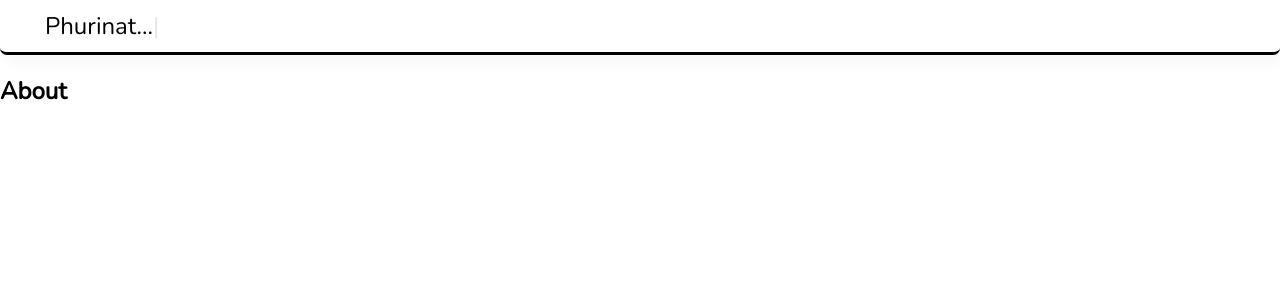
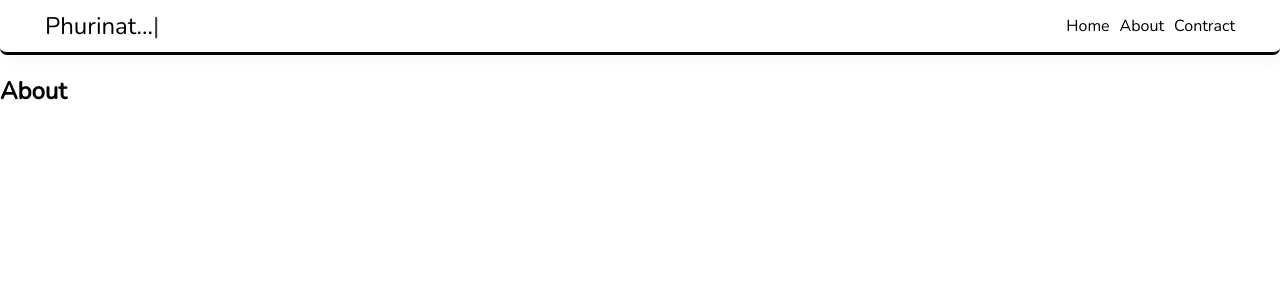
Before and after one commit to PhurinatBunyachai/my-portfolio, a React (Create React App) app: page /about in a window 1280 px wide. Shown: the top 300 px of the page. Built offline with nearby package versions, Linux system fonts and the light colour scheme.

Commit message:
edit active menu

```diff
--- a/src/components/Header/index.js
+++ b/src/components/Header/index.js
@@ -1,5 +1,5 @@
 import React,{useEffect,useRef} from 'react'
-import { useHistory } from 'react-router-dom';
+import { useHistory,useLocation  } from 'react-router-dom';
 import styled from 'styled-components'
 import Typed from 'typed.js';
 export default function Header() {
@@ -7,6 +7,9 @@ export default function Header() {
     const el = useRef(null);
     const typed = useRef(null);
     const history = useHistory();
+    const {pathname} = useLocation();
+    const [empty,prefix] = pathname.split("/")
+
     useEffect(() => {
         const options = {
             strings: [
@@ -23,8 +26,8 @@ export default function Header() {
     })
 
 
-    const openPage = (path) =>{
-        history.push(`/${path}`);
+    const openPage = (path ='/') =>{
+        history.push(`${path}`);
     }
 
     return (
@@ -32,17 +35,17 @@ export default function Header() {
             <Logo onClick={() => {window.location = '/'}}>
                 <span ref={el}></span>
             </Logo>
-            {/* <Menu>
-               <div className='active' onClick={() => {openPage('Home')}}>
+            <Menu>
+               <div className={`${prefix == '' ? 'active' : '' }`} onClick={() => {openPage()}}>
                    Home
                </div>
-               <div onClick={() => {openPage('About')}}>
+               <div className={`${prefix == 'About' ? 'active' : '' }`} onClick={() => {openPage('/About')}}>
                    About
                </div>
-               <div>
+               <div className={`${prefix == 'Contract' ? 'active' : '' }`}>
                    Contract
                </div>
-            </Menu> */}
+            </Menu>
         </Container>
     )
 }
--- a/src/pages/NotFound.js
+++ b/src/pages/NotFound.js
@@ -29,7 +29,9 @@ const Container = styled.div`
 
 const Img = styled.img`
   width: 500px;
+  min-width: 200px;
   height: 500px;
+  min-height: 200px;
 `
 
 const Button  = styled.button`
```
